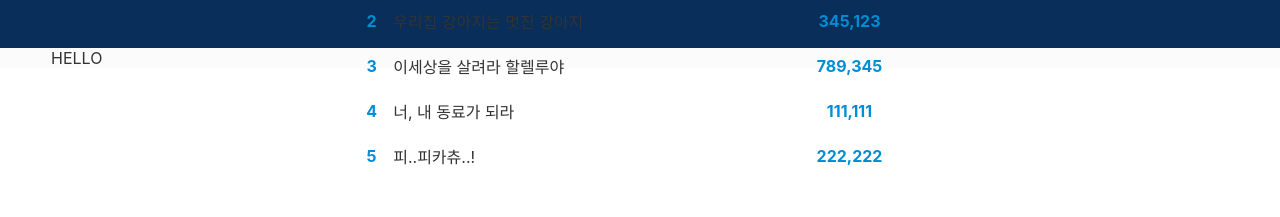
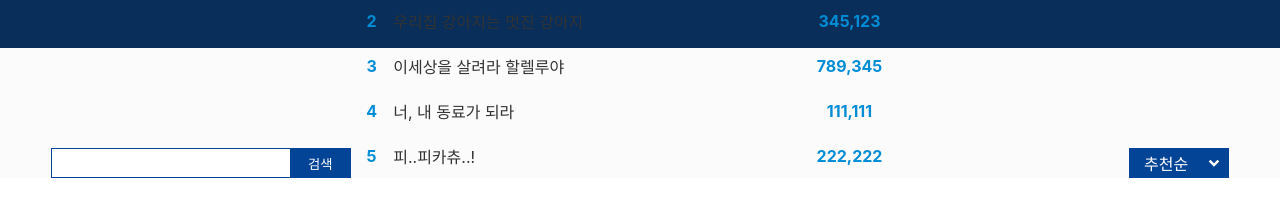
Before and after one commit to potato-club/national-petition-frontend, a Next.js app: page /board/list in a window 1280 px wide. Shown: the part 419-636 px from the top of the page. Built offline with nearby package versions, Linux system fonts and the light colour scheme.

Commit message:
[ADD] list.jsx ListUpperWrapper UI추가

```diff
--- a/components/common/Top5TextLoop.jsx
+++ b/components/common/Top5TextLoop.jsx
@@ -214,7 +214,6 @@ export const Top5TextLoop = () => {
             transform: handleDrop ? 'rotate(180deg)' : 'rotate(0deg)',
             transition: 'transform 0.5s ',
           }}
-          // style={DropDownStyle}
           onClick={() => setHandleDrop((handleDrop) => !handleDrop)}
         />
       </Top5ItemBox>
@@ -232,9 +231,7 @@ const Top5ItemBox = styled.div`
   justify-content: center;
   width: 600px;
   height: ${({ handleDrop }) => (handleDrop ? `225px` : `45px`)};
-
   padding: 0px 10px;
-
   background-color: ${customColor.white};
   border-radius: 20px;
 `;
--- a/pages/board/list.jsx
+++ b/pages/board/list.jsx
@@ -1,4 +1,4 @@
-import React from 'react';
+import React, { useState } from 'react';
 import styled from '@emotion/styled';
 import {
   LayoutContainer,
@@ -7,15 +7,41 @@ import {
   TitleHeader,
 } from 'components/common/index';
 import { customColor } from 'constants/index';
-import { Top5TextLoop, UrlInput } from 'components/common';
 
+import { RiArrowDropDownLine } from 'react-icons/ri';
+
+//검색상자 나중에 컴포넌트로 뺄것
+//글자 typoGraphy씌울것
 const list = () => {
+  const [handleDrop, setHandleDrop] = useState(false);
   return (
     <LayoutContainer>
       <Header />
       <TitleHeader title="국민청원 소통방" />
       <Container>
-        <TypoGraphy>HELLO</TypoGraphy>
+        <ListUpperWrapper>
+          <SearchWrapper>
+            <InputText />
+            <SearchButton>검색</SearchButton>
+          </SearchWrapper>
+          <SortWrapper
+            onClick={() => setHandleDrop((handleDrop) => !handleDrop)}>
+            추천순
+            <RiArrowDropDownLine
+              style={{
+                display: 'flex',
+                fontSize: '30px',
+                justifyContent: 'center',
+                cursor: 'pointer',
+                transform: handleDrop ? 'rotate(180deg)' : 'rotate(0deg)',
+                transition: 'transform 0.5s ',
+              }}
+            />
+          </SortWrapper>
+        </ListUpperWrapper>
+        <List></List>
+        <ListLowerWrapper></ListLowerWrapper>
+        {/* 페이지네이션 */}
       </Container>
     </LayoutContainer>
   );
@@ -27,4 +53,47 @@ const Container = styled.div`
   margin-right: auto;
 `;
 
+const ListUpperWrapper = styled.div`
+  display: flex;
+  justify-content: space-between;
+  margin-top: 100px;
+`;
+const SearchWrapper = styled.div`
+  display: flex;
+  justify-content: center;
+  align-items: center;
+  width: 300px;
+  height: 30px;
+
+  border: 1px solid ${customColor.blue};
+`;
+const InputText = styled.input`
+  border: none;
+  height: 100%;
+  width: 80%;
+`;
+const SearchButton = styled.button`
+  border: none;
+  height: 100%;
+  width: 20%;
+  background-color: ${customColor.blue};
+  color: ${customColor.white};
+  cursor: pointer;
+`;
+const SortWrapper = styled.div`
+  display: flex;
+  justify-content: space-between;
+  align-items: center;
+  width: 100px;
+  height: 30px;
+  padding-left: 15px;
+  background-color: ${customColor.blue};
+  color: ${customColor.white};
+  cursor: pointer;
+`;
+
+const List = styled.div``;
+
+const ListLowerWrapper = styled.div``;
+
 export default list;
```
